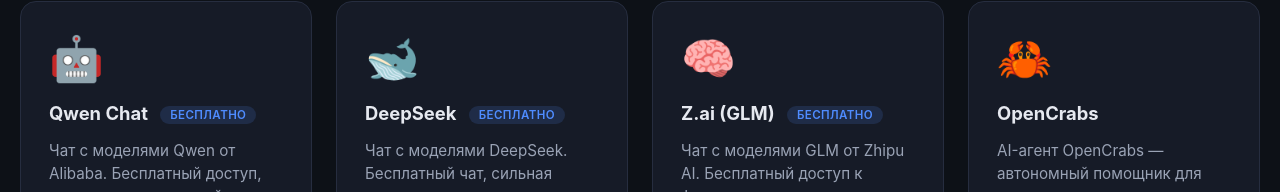
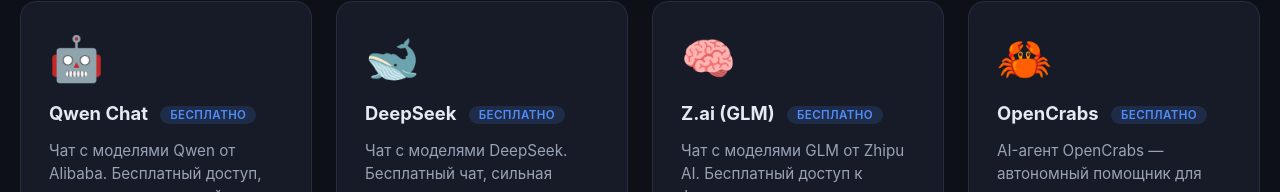
Before and after one commit to AgnimaGocran/cards-sky-server, a plain HTML site: page index.html in a window 1280 px wide. Shown: the part 102-294 px from the top of the page. Drawn offline with Linux system fonts and the light colour scheme.

Commit message:
OpenCrabs: free badge

```diff
--- a/index.html
+++ b/index.html
@@ -84,7 +84,7 @@
   </a>
   <a class="tile" href="https://opencrabs.com" target="_blank" rel="noopener">
     <div class="logo"><span class="emoji">🦀</span></div>
-    <h2>OpenCrabs</h2>
+    <h2>OpenCrabs <span class="badge">бесплатно</span></h2>
     <p>AI-агент OpenCrabs — автономный помощник для задач и автоматизации.</p>
     <span class="cta">Открыть →</span>
   </a>
```
